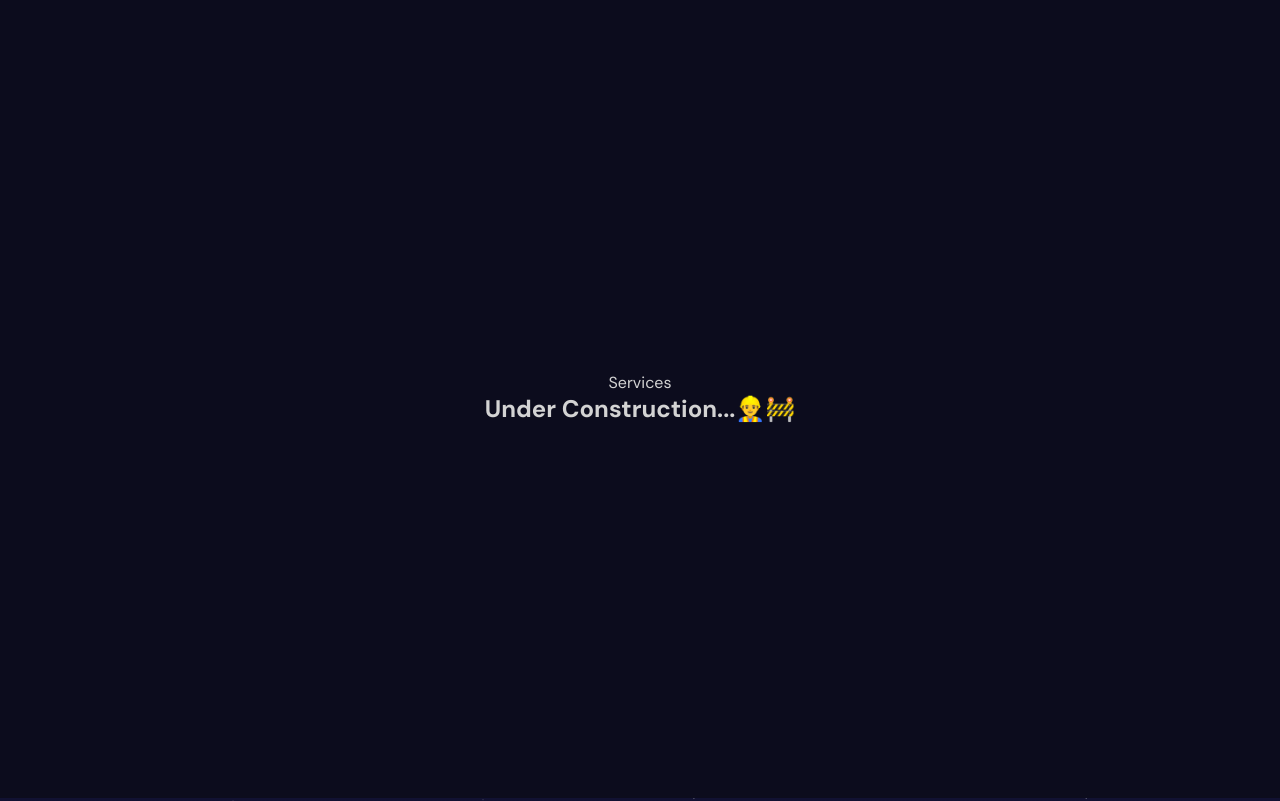
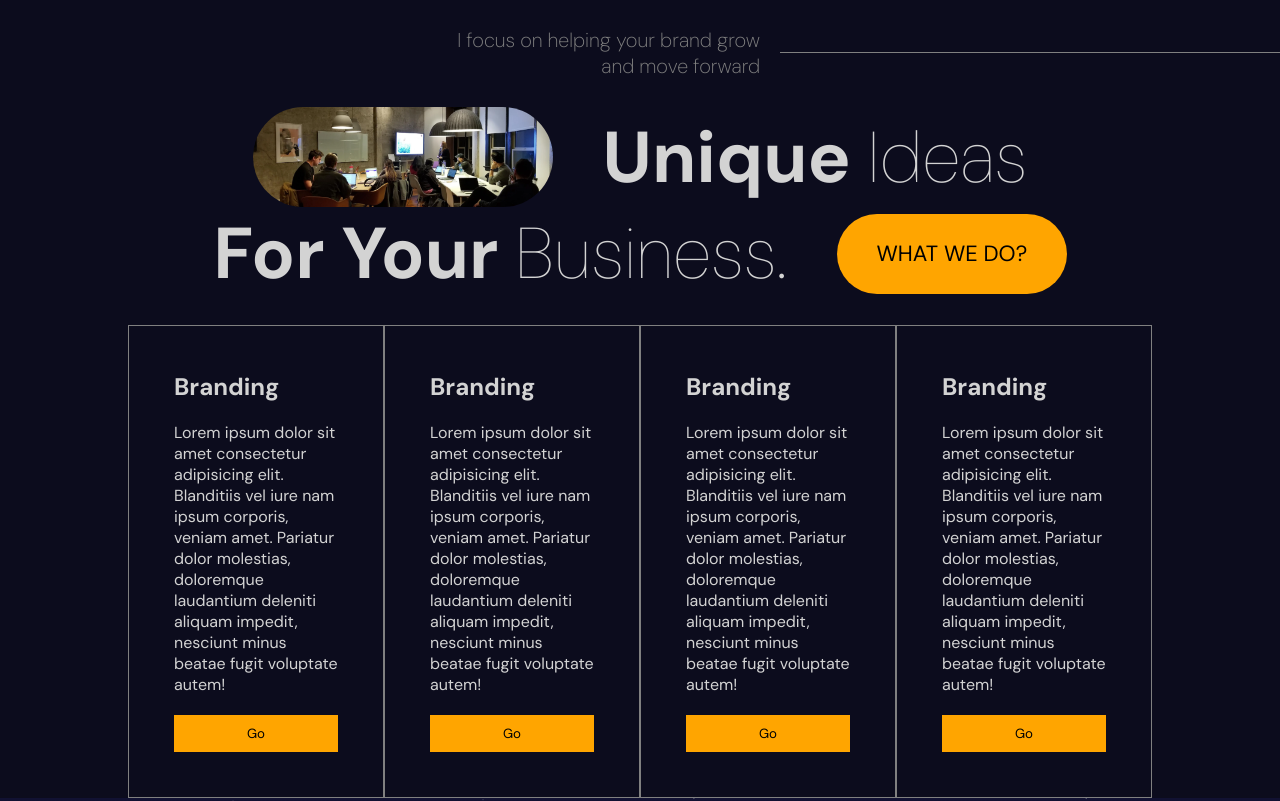
Before and after one commit to Sarin-Bhattarai/personal-portfolio, a React (Vite) app: page / in a window 1280 px wide. Shown: the part 1602-2403 px from the top of the page. Built offline with nearby package versions, Linux system fonts and the light colour scheme.

Commit message:
feat(wrapping up services)

```diff
--- a/src/App.jsx
+++ b/src/App.jsx
@@ -2,6 +2,7 @@
 import Hero from "./pages/hero/Hero";
 import Parallax from "./pages/parallax/Parallax";
 import Navbar from "./components/header/Navbar";
+import Services from "./pages/services/Services";
 
 const App = () => {
   return (
@@ -13,8 +14,8 @@
       <section id="Services">
         <Parallax type="services" />
       </section>
-      <section className="center">
-        Services <h1>Under Construction...👷‍♂️🚧</h1>
+      <section>
+        <Services />
       </section>
       <section id="Portfolio">
         <Parallax type="portfolio" />
--- /dev/null
+++ b/src/pages/services/Services.jsx
@@ -0,0 +1,114 @@
+import "./services.scss";
+import { useRef } from "react";
+import { motion, useInView } from "framer-motion";
+
+const variants = {
+  initial: {
+    x: -500,
+    y: 100,
+    opacity: 0,
+  },
+  animate: {
+    x: 0,
+    opacity: 1,
+    y: 0,
+    transition: {
+      duration: 1,
+      staggerChildren: 0.5,
+    },
+  },
+};
+
+const Services = () => {
+  //defining ref
+  const ref = useRef();
+  const isInView = useInView(ref, { margin: "-100px" });
+  return (
+    <motion.div
+      className="services"
+      variants={variants}
+      initial="initial"
+      ref={ref} //connecting ref
+      animate={isInView && "animate"}
+    >
+      <motion.div className="textContainer" variants={variants}>
+        <p>
+          I focus on helping your brand grow
+          <br /> and move forward
+        </p>
+        <hr />
+      </motion.div>
+      <motion.div className="titleContainer" variants={variants}>
+        <div className="title">
+          <img src="/people.webp" alt="people" />
+          <h1>
+            <motion.b whileHover={{ color: "orange" }}>Unique</motion.b> Ideas
+          </h1>
+        </div>
+        <div className="title">
+          <h1>
+            <motion.b whileHover={{ color: "orange" }}>For Your</motion.b>{" "}
+            Business.
+          </h1>
+          <button>WHAT WE DO?</button>
+        </div>
+      </motion.div>
+      <motion.div className="listContainer" variants={variants}>
+        <motion.div
+          className="box"
+          whileHover={{ background: "lightgray", color: "black" }}
+        >
+          <h2>Branding</h2>
+          <p>
+            Lorem ipsum dolor sit amet consectetur adipisicing elit. Blanditiis
+            vel iure nam ipsum corporis, veniam amet. Pariatur dolor molestias,
+            doloremque laudantium deleniti aliquam impedit, nesciunt minus
+            beatae fugit voluptate autem!
+          </p>
+          <button>Go</button>
+        </motion.div>
+        <motion.div
+          className="box"
+          whileHover={{ background: "lightgray", color: "black" }}
+        >
+          <h2>Branding</h2>
+          <p>
+            Lorem ipsum dolor sit amet consectetur adipisicing elit. Blanditiis
+            vel iure nam ipsum corporis, veniam amet. Pariatur dolor molestias,
+            doloremque laudantium deleniti aliquam impedit, nesciunt minus
+            beatae fugit voluptate autem!
+          </p>
+          <button>Go</button>
+        </motion.div>
+        <motion.div
+          className="box"
+          whileHover={{ background: "lightgray", color: "black" }}
+        >
+          <h2>Branding</h2>
+          <p>
+            Lorem ipsum dolor sit amet consectetur adipisicing elit. Blanditiis
+            vel iure nam ipsum corporis, veniam amet. Pariatur dolor molestias,
+            doloremque laudantium deleniti aliquam impedit, nesciunt minus
+            beatae fugit voluptate autem!
+          </p>
+          <button>Go</button>
+        </motion.div>
+        <motion.div
+          className="box"
+          whileHover={{ background: "lightgray", color: "black" }}
+        >
+          <h2>Branding</h2>
+          <p>
+            Lorem ipsum dolor sit amet consectetur adipisicing elit. Blanditiis
+            vel iure nam ipsum corporis, veniam amet. Pariatur dolor molestias,
+            doloremque laudantium deleniti aliquam impedit, nesciunt minus
+            beatae fugit voluptate autem!
+          </p>
+          <button>Go</button>
+        </motion.div>
+      </motion.div>
+    </motion.div>
+  );
+};
+
+export default Services;
--- /dev/null
+++ b/src/pages/services/services.scss
@@ -0,0 +1,86 @@
+.services{
+    background: linear-gradient(180deg #0c0c1d, #111132);
+    height: 100%;
+    display: flex;
+    flex-direction: column;
+    justify-content: space-between;
+
+    .textContainer {
+        flex: 1;
+        align-self: flex-end;
+        display: flex;
+        align-items: center;
+        gap: 20px;
+
+        p{
+            font-weight: 200;
+            font-size: 20px;
+            color: gray;
+            text-align: right;
+        }
+
+        hr{
+            width: 500px;
+            border: none;
+            border-top: 0.5px solid gray;
+        }
+    }
+
+    .titleContainer{
+        flex: 2;
+        display: flex;
+        flex-direction: column;
+        align-items: center;
+
+        .title{
+            display: flex;
+            align-items: center;
+            gap: 50px;
+
+            img{
+                width: 300px;
+                height: 100px;
+                border-radius: 50px;
+                object-fit: cover;
+            }
+
+            h1{
+                font-size: 72px;
+                font-weight: 100;
+            }
+
+            button{
+                width: 230px;
+                height: 80px;
+                border-radius: 50px;
+                background-color: orange;
+                border: none;
+                font-size: 22px;
+                cursor: pointer;
+            }
+
+        }
+    }
+    .listContainer{
+        flex: 2;
+        display: flex;
+        max-width: 80%;
+        margin: auto;
+
+        .box{
+            padding: 45px;
+            border: 0.5px solid gray;
+            display: flex;
+            flex-direction: column;
+            justify-content: space-between;
+            gap: 20px;
+
+            button{
+                padding: 10px;
+                background-color: orange;
+                border: none;
+                cursor: pointer;
+            }
+        }
+    }
+}
```
